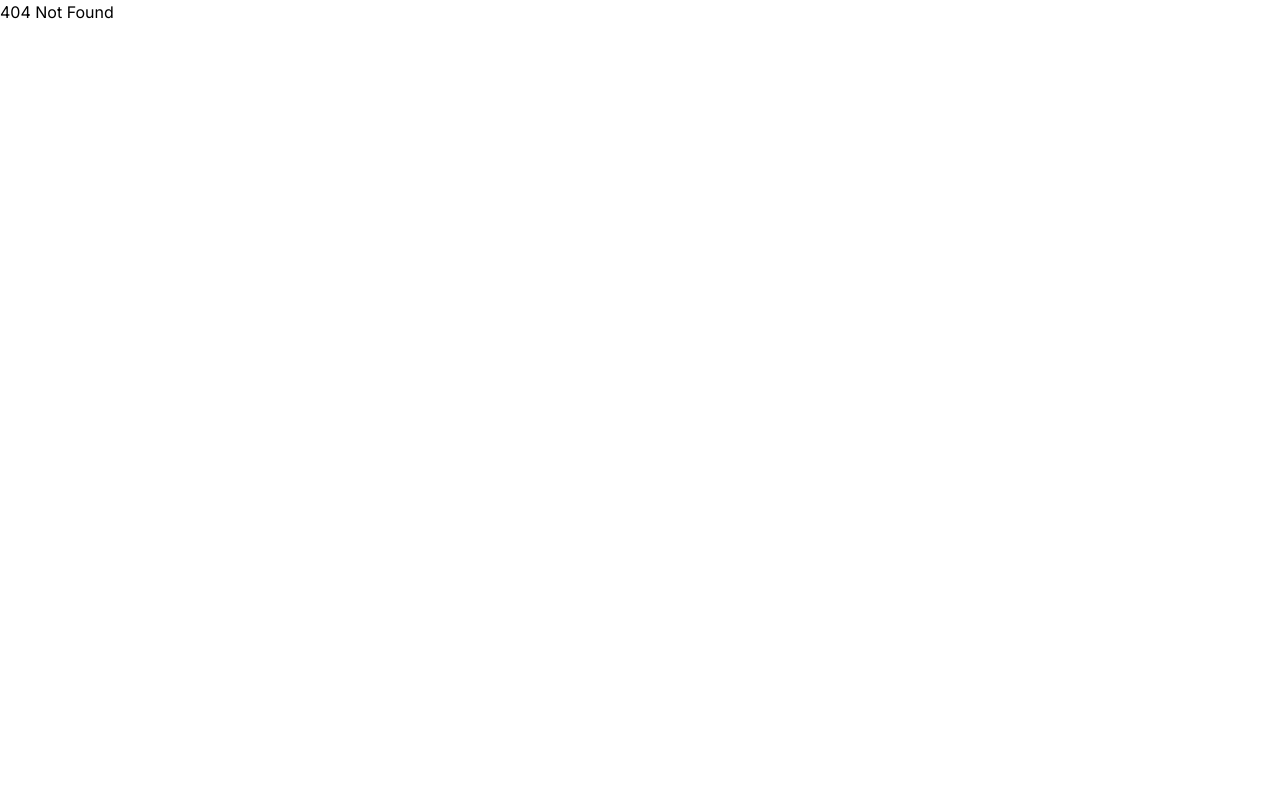
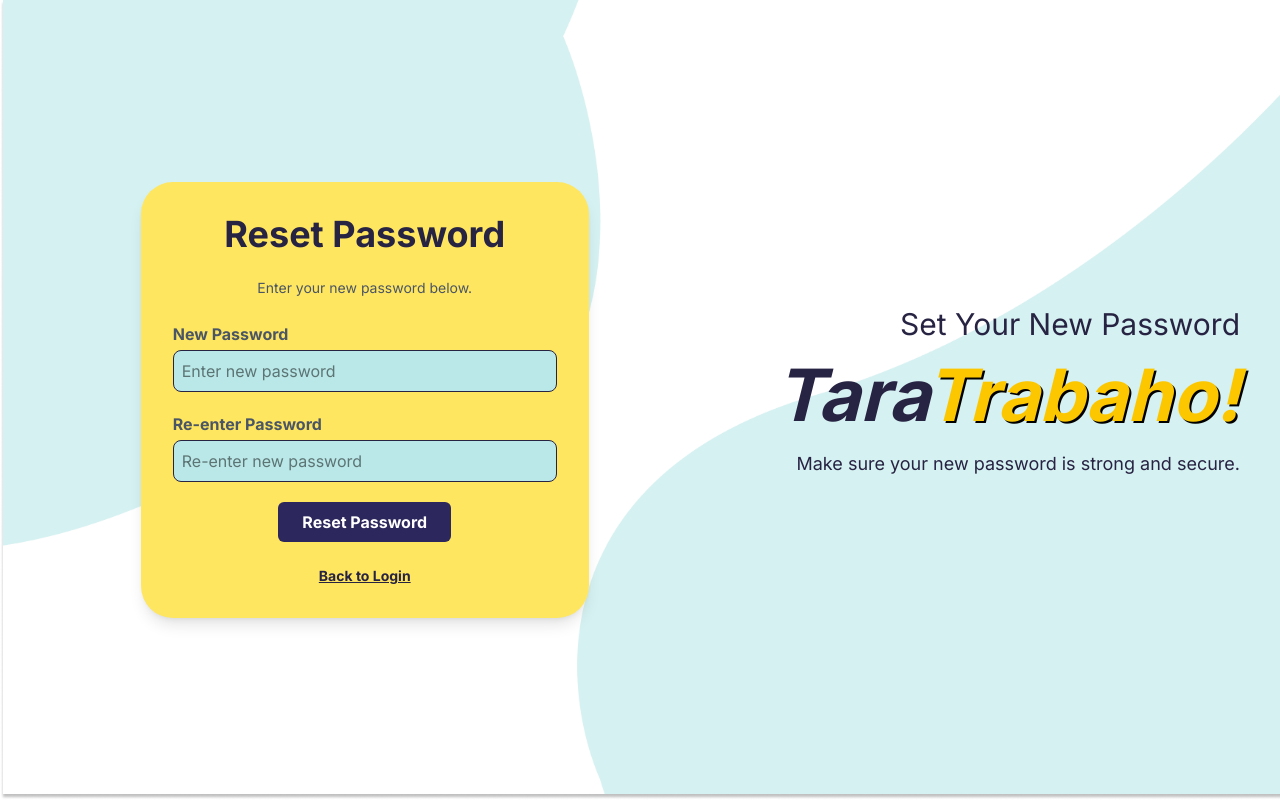
Before and after one commit to Marcus-Rivera/WebHosting-Trial2, a React (Vite) app in the folder front-end/Website/react-app/: page /reset in a window 1280 px wide. Before the commit this address had no page. Built offline with nearby package versions, Linux system fonts and the light colour scheme.

Commit message:
UI Update 1.5

```diff
--- a/front-end/Website/react-app/src/App.jsx
+++ b/front-end/Website/react-app/src/App.jsx
@@ -9,7 +9,9 @@
 import AboutUsPage from "./AboutUsPage";
 import ManageUser from "./ManageUser";
 import JobListing from "./JobListing";
-import Profile from "./ProfileSection";
+import Faqs from "./Faqs";
+import Forget from "./ForgetPage";
+import Reset from "./ResetPassword";
 
 function App() {
   return (
@@ -24,6 +26,9 @@
         <Route path="/about" element={<AboutUsPage />} />
         <Route path="/ManageUser" element={<ManageUser />} />
         <Route path="/JobListing" element={<JobListing />} />
+        <Route path="/Faqs" element={<Faqs />} />
+        <Route path="/Forget" element={<Forget />} />
+        <Route path="/Reset" element={<Reset />} />
 
         <Route path="*" element={<h1>404 Not Found</h1>} />
       </Routes>
--- a/front-end/Website/react-app/src/Faqs.jsx
+++ b/front-end/Website/react-app/src/Faqs.jsx
@@ -1,23 +1,108 @@
 import React, { useState } from "react";
-import bg from "./assets/BG.png"; // ✅ background image
-import { FaBars, FaTimes } from "react-icons/fa";
-import { FaFacebook, FaInstagram } from "react-icons/fa"; // socials
+import bg from "./assets/BG.png";
+import { FaBars, FaTimes, FaFacebookF, FaInstagram } from "react-icons/fa";
+
+const ContactModal = ({ isOpen, onClose }) => {
+  if (!isOpen) return null;
+
+  return (
+    <div
+      className="fixed inset-0 bg-opacity-50 flex items-center justify-center z-50"
+      onClick={(e) => {
+        if (e.target === e.currentTarget) onClose();
+      }}
+    >
+      <div className="bg-yellow-300 rounded-lg shadow-lg p-6 w-[90%] max-w-3xl relative">
+        {/* Close Button */}
+        <button
+          onClick={onClose}
+          className="absolute top-4 right-4 text-black text-xl cursor-pointer"
+        >
+          ✕
+        </button>
+
+        <h2 className="text-2xl font-bold mb-6 text-center text-[#272343]">
+          Contact Us
+        </h2>
+
+        <div className="grid grid-cols-1 md:grid-cols-2 gap-6">
+          {/* Form */}
+          <form className="space-y-3">
+            <input
+              type="text"
+              placeholder="Fullname"
+              className="w-full px-3 py-2 border rounded-md focus:outline-none bg-white font-bold"
+            />
+            <input
+              type="email"
+              placeholder="Email"
+              className="w-full px-3 py-2 border rounded-md focus:outline-none bg-white font-bold"
+            />
+            <textarea
+              placeholder="Message"
+              rows="4"
+              className="w-full px-3 py-2 border rounded-md focus:outline-none bg-white font-bold"
+            ></textarea>
+            <button
+              type="submit"
+              className="w-full py-2 rounded-md bg-[#272343] text-white hover:bg-yellow-400 hover:text-black transition"
+            >
+              Contact Us
+            </button>
+          </form>
+
+          {/* Contact Info */}
+          <div className="space-y-4 text-[#272343] font-semibold">
+            <div>
+              <p className="font-bold">Contact</p>
+              <p className="text-sm">TaraTrabaho@gmail.com</p>
+            </div>
+            <div>
+              <p className="font-bold">Based in</p>
+              <p className="text-sm italic">Magsaysay Avenue, Makati</p>
+            </div>
+            <div>
+              <p className="font-bold">Socials</p>
+              <div className="flex gap-3 mt-1">
+                <a
+                  href="https://facebook.com"
+                  target="_blank"
+                  rel="noopener noreferrer"
+                  className="text-blue-600 hover:scale-110 transition"
+                >
+                  <FaFacebookF size={24} />
+                </a>
+                <a
+                  href="https://instagram.com"
+                  target="_blank"
+                  rel="noopener noreferrer"
+                  className="text-pink-500 hover:scale-110 transition"
+                >
+                  <FaInstagram size={24} />
+                </a>
+              </div>
+            </div>
+          </div>
+        </div>
+      </div>
+    </div>
+  );
+};
 
 const Faqs = () => {
   const [isOpen, setIsOpen] = useState(false); // for mobile menu
   const [activeIndex, setActiveIndex] = useState(null); // track open FAQ
   const [contactOpen, setContactOpen] = useState(false); // for contact modal
 
-  // ✅ FAQ items (EDIT THIS PART to change questions & answers)
   const faqs = [
     {
       question: "Wala ako pera pambayad subscription",
-      answer: "Contact Kayle Matthew Calagui. ",
+      answer: "Contact Kayle Matthew Calagui.",
     },
     {
       question: "How can I reset my password?",
       answer:
-        "If you need to reset your TaraTrabaho account password, simply click on the 'Forgot Password?' link on the login page and enter the email address associated with your account. You will receive a One-Time Password (OTP) or a reset link in your email. Use the OTP or follow the link to create a new password. Once updated, you can log in again using your new credentials. For security, we recommend choosing a strong password and keeping it private.",
+        "Click 'Forgot Password?' on the login page and enter your email. You'll receive an OTP or reset link to create a new password. For security, choose a strong password.",
     },
     {
       question: "How do I contact support?",
@@ -32,7 +117,7 @@
     {
       question: "How does the AI Resume Builder work?",
       answer:
-        "Our AI Resume Builder helps you create professional resumes quickly by guiding you step-by-step and suggesting improvements to your content.",
+        "Our AI Resume Builder helps you create professional resumes quickly by guiding you step-by-step and suggesting improvements.",
     },
   ];
 
@@ -41,45 +126,41 @@
     setActiveIndex(activeIndex === index ? null : index);
   };
 
-  // Handle overlay click (click outside modal to close)
-  const handleOverlayClick = (e) => {
-    if (e.target === e.currentTarget) {
-      setContactOpen(false);
-    }
-  };
-
   return (
     <div
       className="bg-cover min-h-screen flex flex-col"
       style={{ backgroundImage: `url(${bg})` }}
     >
       {/* NAVBAR */}
-      <nav className="fixed top-0 left-0 w-full bg-[#272343] text-white shadow-md z-50">
+      <nav className="fixed top-0 left-0 w-full text-[#272343] shadow-md z-50">
         <div className="max-w-7xl mx-auto px-4 flex items-center justify-between h-16">
           <h1 className="text-2xl font-bold italic">
-            Tara<span className="text-yellow-400">Trabaho!</span>
+            Tara
+            <span className="text-yellow-400 drop-shadow-[2px_2px_0px_black]">
+              Trabaho!
+            </span>
           </h1>
-          <ul className="hidden md:flex gap-8 font-semibold">
+          <ul className="hidden md:flex gap-8 font-bold">
             <li>
-              <a href="/" className="hover:text-yellow-400">
+              <a href="/" className="hover:text-yellow-400 underline">
                 Home
               </a>
             </li>
             <li>
-              <a href="/about" className="hover:text-yellow-400">
+              <a href="/about" className="hover:text-yellow-400 underline">
                 About Us
               </a>
             </li>
             <li>
               <button
                 onClick={() => setContactOpen(true)}
-                className="hover:text-yellow-400"
+                className="hover:text-yellow-400 underline"
               >
                 Contact
               </button>
             </li>
             <li>
-              <a href="/faqs" className="hover:text-yellow-400">
+              <a href="/faqs" className="hover:text-yellow-400 underline">
                 FAQs
               </a>
             </li>
@@ -102,8 +183,11 @@
               About Us
             </a>
             <button
-              onClick={() => setContactOpen(true)}
-              className="block hover:text-yellow-400 w-full text-left"
+              onClick={() => {
+                setContactOpen(true);
+                setIsOpen(false);
+              }}
+              className="block hover:text-yellow-400"
             >
               Contact
             </button>
@@ -113,86 +197,6 @@
           </div>
         )}
       </nav>
-
-      {/* ✅ Contact Modal (No dark background) */}
-      {contactOpen && (
-        <div
-          className="fixed inset-0 flex items-center justify-center z-50"
-          onClick={handleOverlayClick}
-        >
-          <div className="bg-yellow-400 rounded-lg p-6 w-full max-w-3xl relative shadow-2xl">
-            {/* Close Button */}
-            <button
-              onClick={() => setContactOpen(false)}
-              className="absolute top-3 right-3 text-2xl font-bold text-[#272343] hover:text-black"
-            >
-              ×
-            </button>
-
-            <h2 className="text-2xl font-bold text-center text-[#272343] mb-6">
-              Contact Us
-            </h2>
-
-            <div className="grid md:grid-cols-2 gap-6">
-              {/* Left - Form */}
-              <form className="space-y-3">
-                <input
-                  type="text"
-                  placeholder="Fullname"
-                  className="w-full border border-gray-300 rounded-md p-2 focus:outline-none focus:ring-2 focus:ring-[#272343]"
-                />
-                <input
-                  type="email"
-                  placeholder="Email"
-                  className="w-full border border-gray-300 rounded-md p-2 focus:outline-none focus:ring-2 focus:ring-[#272343]"
-                />
-                <textarea
-                  placeholder="Message"
-                  rows="4"
-                  className="w-full border border-gray-300 rounded-md p-2 focus:outline-none focus:ring-2 focus:ring-[#272343]"
-                ></textarea>
-                <button
-                  type="submit"
-                  className="w-full bg-[#272343] text-white py-2 rounded-md hover:bg-[#1a1a2e] transition-colors font-semibold"
-                >
-                  Contact Us
-                </button>
-              </form>
-
-              {/* Right - Info */}
-              <div className="space-y-4 text-[#272343]">
-                <div>
-                  <strong className="text-lg">Contact</strong>
-                  <br />
-                  <span>TaraTrabaho@gmail.com</span>
-                </div>
-                <div>
-                  <strong className="text-lg">Based in</strong>
-                  <br />
-                  <em>Magsaysay Avenue, Makati</em>
-                </div>
-                <div>
-                  <strong className="text-lg">Socials</strong>
-                  <div className="flex gap-4 mt-2 text-2xl">
-                    <a
-                      href="#"
-                      className="text-blue-600 hover:text-blue-800 transition-colors"
-                    >
-                      <FaFacebook />
-                    </a>
-                    <a
-                      href="#"
-                      className="text-pink-600 hover:text-pink-800 transition-colors"
-                    >
-                      <FaInstagram />
-                    </a>
-                  </div>
-                </div>
-              </div>
-            </div>
-          </div>
-        </div>
-      )}
 
       {/* FAQ CONTENT */}
       <div className="flex-1 flex flex-col items-center justify-center mt-20 px-4">
@@ -220,6 +224,9 @@
           ))}
         </div>
       </div>
+
+      {/* CONTACT MODAL (reused from AboutUs) */}
+      <ContactModal isOpen={contactOpen} onClose={() => setContactOpen(false)} />
     </div>
   );
 };
--- /dev/null
+++ b/front-end/Website/react-app/src/ResetPassword.jsx
@@ -0,0 +1,157 @@
+import { useState } from "react";
+import bg from "./assets/BG.png";
+import Alert from "@mui/material/Alert";
+import { useNavigate, useParams } from "react-router-dom";
+
+export default function ResetPasswordPage() {
+  const [password, setPassword] = useState("");
+  const [confirmPassword, setConfirmPassword] = useState("");
+  const [errors, setErrors] = useState({});
+  const [alertMessage, setAlertMessage] = useState("");
+  const navigate = useNavigate();
+  const { token } = useParams(); // optional if your reset link has a token
+
+  const validateForm = () => {
+    let newErrors = {};
+
+    if (!password) {
+      newErrors.password = "New password is required";
+    } else if (password.length < 6) {
+      newErrors.password = "Password must be at least 6 characters long";
+    }
+
+    if (!confirmPassword) {
+      newErrors.confirmPassword = "Please re-enter your password";
+    } else if (confirmPassword !== password) {
+      newErrors.confirmPassword = "Passwords do not match";
+    }
+
+    setErrors(newErrors);
+    return Object.keys(newErrors).length === 0;
+  };
+
+  const handleSubmit = async (e) => {
+    e.preventDefault();
+
+    if (!validateForm()) {
+      setAlertMessage("Please correct the errors before proceeding");
+      return;
+    }
+
+    try {
+      // Example API call for resetting password
+      const response = await fetch("http://localhost:5000/api/reset-password", {
+        method: "POST",
+        headers: { "Content-Type": "application/json" },
+        body: JSON.stringify({ token, password }),
+      });
+
+      const data = await response.json();
+
+      if (response.ok && data.success) {
+        setAlertMessage("Your password has been reset successfully!");
+        setTimeout(() => navigate("/login"), 3000);
+      } else {
+        setAlertMessage("Invalid or expired reset link.");
+      }
+    } catch (error) {
+      console.error("Reset password error:", error);
+      setAlertMessage("Server error. Try again later.");
+    }
+  };
+
+  return (
+    <div
+      className="flex flex-col-reverse lg:flex-row bg-cover min-h-screen lg:items-center pt-12 pb-35 lg:pt-10 lg:pb-10"
+      style={{ backgroundImage: `url(${bg})` }}
+    >
+      {/* Alert */}
+      {alertMessage && (
+        <div className="fixed top-4 left-1/2 transform -translate-x-1/2 z-50 w-full max-w-lg">
+          <Alert severity="info">{alertMessage}</Alert>
+        </div>
+      )}
+
+      {/* Left Form */}
+      <div className="flex w-full lg:w-2/3 items-center justify-center p-7">
+        <div className="w-full max-w-md rounded-4xl bg-[#FFE660] p-8 shadow-lg">
+          <h2 className="mb-6 text-center text-4xl font-bold text-[#272343]">Reset Password</h2>
+          <p className="text-center text-sm text-gray-600 mb-6">
+            Enter your new password below.
+          </p>
+
+          <form onSubmit={handleSubmit} className="space-y-5">
+            {/* New Password */}
+            <div>
+              <label className="block text-md font-bold text-gray-600">New Password</label>
+              <input
+                type="password"
+                value={password}
+                onChange={(e) => setPassword(e.target.value)}
+                className={`mt-1 w-full rounded-lg border-[#272343] border p-2 bg-[#BAE8E8] focus:outline-none focus:ring-2 ${
+                  errors.password
+                    ? "border-red-500 focus:ring-red-200"
+                    : "focus:border-blue-500 focus:ring-blue-200"
+                }`}
+                placeholder="Enter new password"
+              />
+              {errors.password && (
+                <p className="mt-1 text-sm text-red-500">{errors.password}</p>
+              )}
+            </div>
+
+            {/* Confirm Password */}
+            <div>
+              <label className="block text-md font-bold text-gray-600">Re-enter Password</label>
+              <input
+                type="password"
+                value={confirmPassword}
+                onChange={(e) => setConfirmPassword(e.target.value)}
+                className={`mt-1 w-full rounded-lg border-[#272343] border p-2 bg-[#BAE8E8] focus:outline-none focus:ring-2 ${
+                  errors.confirmPassword
+                    ? "border-red-500 focus:ring-red-200"
+                    : "focus:border-blue-500 focus:ring-blue-200"
+                }`}
+                placeholder="Re-enter new password"
+              />
+              {errors.confirmPassword && (
+                <p className="mt-1 text-sm text-red-500">{errors.confirmPassword}</p>
+              )}
+            </div>
+
+            {/* Submit */}
+            <button
+              type="submit"
+              className="block px-6 mx-auto rounded-md bg-[#2C275C] py-2 font-semibold text-white transition hover:bg-[#1b163e] cursor-pointer"
+            >
+              Reset Password
+            </button>
+          </form>
+
+          {/* Back to Login */}
+          <p className="mt-6 text-center text-sm">
+            <a href="/login" className="text-[#272343] font-bold underline hover:underline">
+              Back to Login
+            </a>
+          </p>
+        </div>
+      </div>
+
+      {/* Right Panel */}
+      <div className="flex w-full lg:w-1/2 justify-center lg:justify-end p-8 lg:items-center">
+        <div className="text-center lg:text-right text-[#272343] p-2">
+          <h3 className="text-3xl">Set Your New Password</h3>
+          <h1 className="text-5xl lg:text-7xl font-inter font-bold mt-5 mb-4 italic text-[#272343] animate-bounce">
+            Tara
+            <span className="text-yellow-400 drop-shadow-[2px_2px_0px_black] italic">
+              Trabaho!
+            </span>
+          </h1>
+          <p className="text-lg mb-4">
+            Make sure your new password is strong and secure.
+          </p>
+        </div>
+      </div>
+    </div>
+  );
+}
--- a/front-end/Website/react-app/src/ResumeSection.jsx
+++ b/front-end/Website/react-app/src/ResumeSection.jsx
@@ -51,7 +51,7 @@
           filteredResumes.map((resume, index) => (
             <div
               key={index}
-              className="flex justify-between items-center bg-[#E6F6F6] border rounded px-4 py-3 relative"
+              className="flex justify-between items-center bg-[#E6F6F6] border rounded px-4 py-3 relative transition-all duration-200 hover:shadow-md"
             >
               <div className="flex items-center gap-3">
                 <DescriptionIcon className="text-black" />
@@ -71,12 +71,16 @@
                 {/* Dropdown Menu */}
                 {openMenu === index && (
                   <div className="absolute right-4 top-12 bg-white shadow-lg border rounded w-28 z-10">
+                    <button className="block w-full px-4 py-2 text-left text-sm text-green-500 hover:bg-gray-100 cursor-pointer">
+                      Preview
+                    </button>
                     <button className="block w-full px-4 py-2 text-left text-sm hover:bg-gray-100 cursor-pointer">
                       Edit
                     </button>
                     <button className="block w-full px-4 py-2 text-left text-sm text-red-600 hover:bg-gray-100 cursor-pointer">
                       Delete
                     </button>
+
                   </div>
                 )}
               </div>
```
